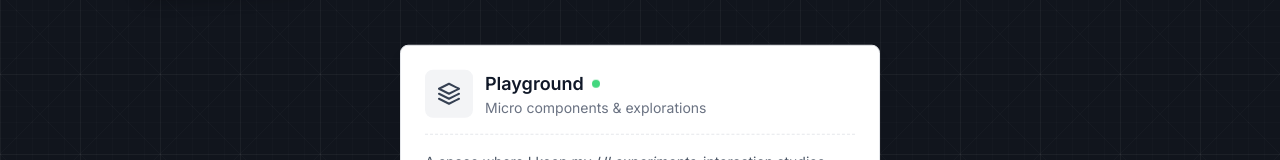
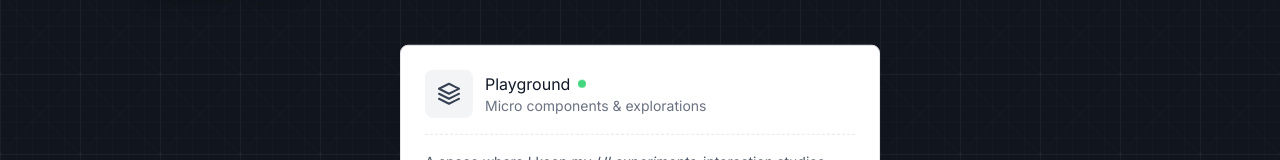
Before and after one commit to Brayzonn/zoneyhub, a React (Vite) app in the folder client/: page /playground in a window 1280 px wide. Shown: the part 246-406 px from the top of the page. Built offline with nearby package versions, Linux system fonts and the light colour scheme; a web font is replaced by a local one.

Commit message:
feat: style Projects page and add canvas boundary borders

```diff
--- a/client/src/pages/Playground.tsx
+++ b/client/src/pages/Playground.tsx
@@ -141,6 +141,21 @@ const Playground = () => {
         <div className="relative w-[2400px] h-[2760px]">
           <MatTexture isDark={isDarkMode} />
 
+          {/* Canvas Border */}
+          <div className="pointer-events-none absolute inset-0 z-30">
+            {/* Top border */}
+            <div className="absolute top-0 left-0 right-0 h-[5px] bg-sky-200" />
+
+            {/* Bottom border */}
+            <div className="absolute bottom-0 left-0 right-0 h-[5px] bg-sky-200" />
+
+            {/* Left border */}
+            <div className="absolute top-0 left-0 bottom-0 w-[5px] bg-sky-200" />
+
+            {/* Right border */}
+            <div className="absolute top-0 right-0 bottom-0 w-[5px] bg-sky-200" />
+          </div>
+
           {/* Playground Header  */}
           <PlaygroundHeader isDark={isDarkMode} />
 
@@ -213,7 +228,7 @@ const PlaygroundHeader = ({ isDark }: { isDark: boolean }) => (
         <div className="flex flex-1 flex-col">
           <div className="flex items-center gap-2">
             <h1
-              className={`text-base sm:text-lg font-semibold ${
+              className={`text-base   ${
                 isDark ? "text-gray-900" : "text-white"
               }`}
             >
```
